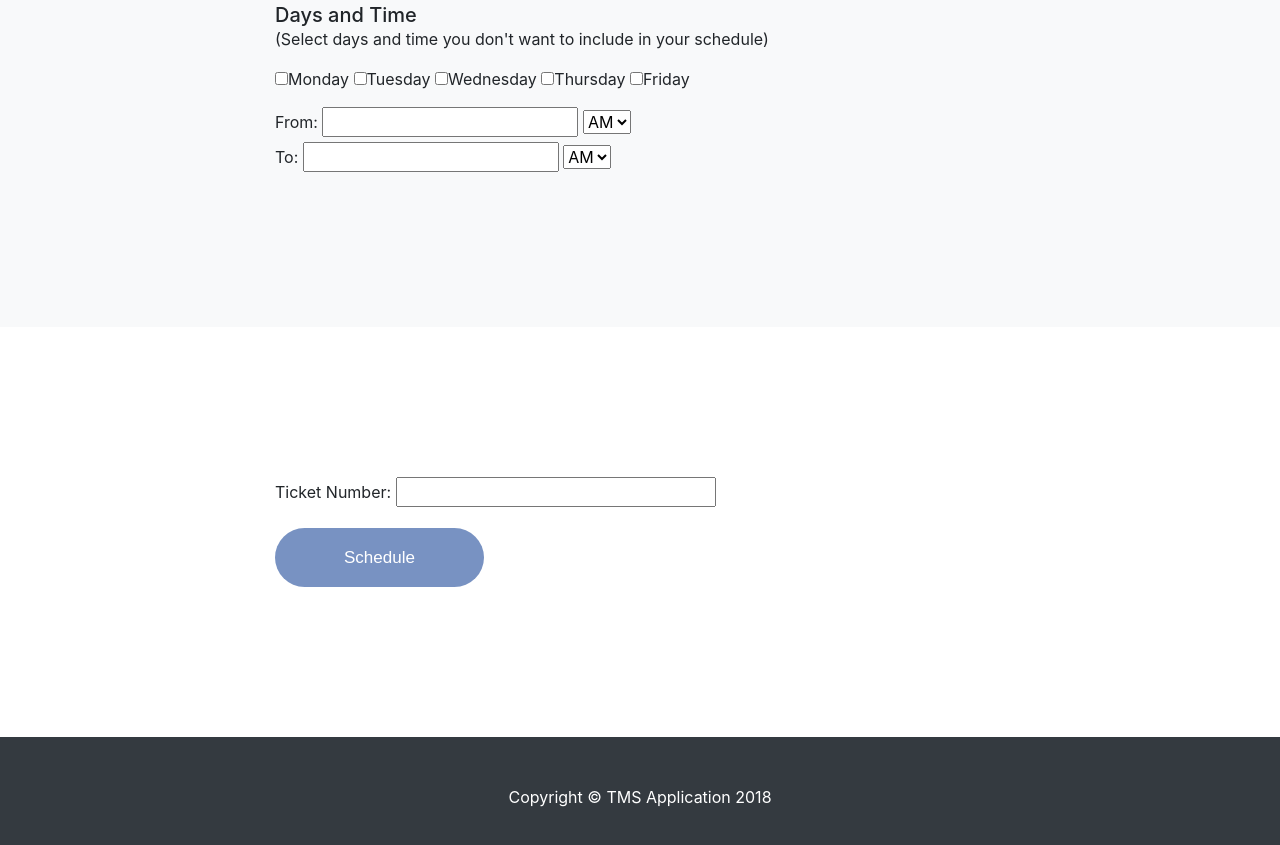
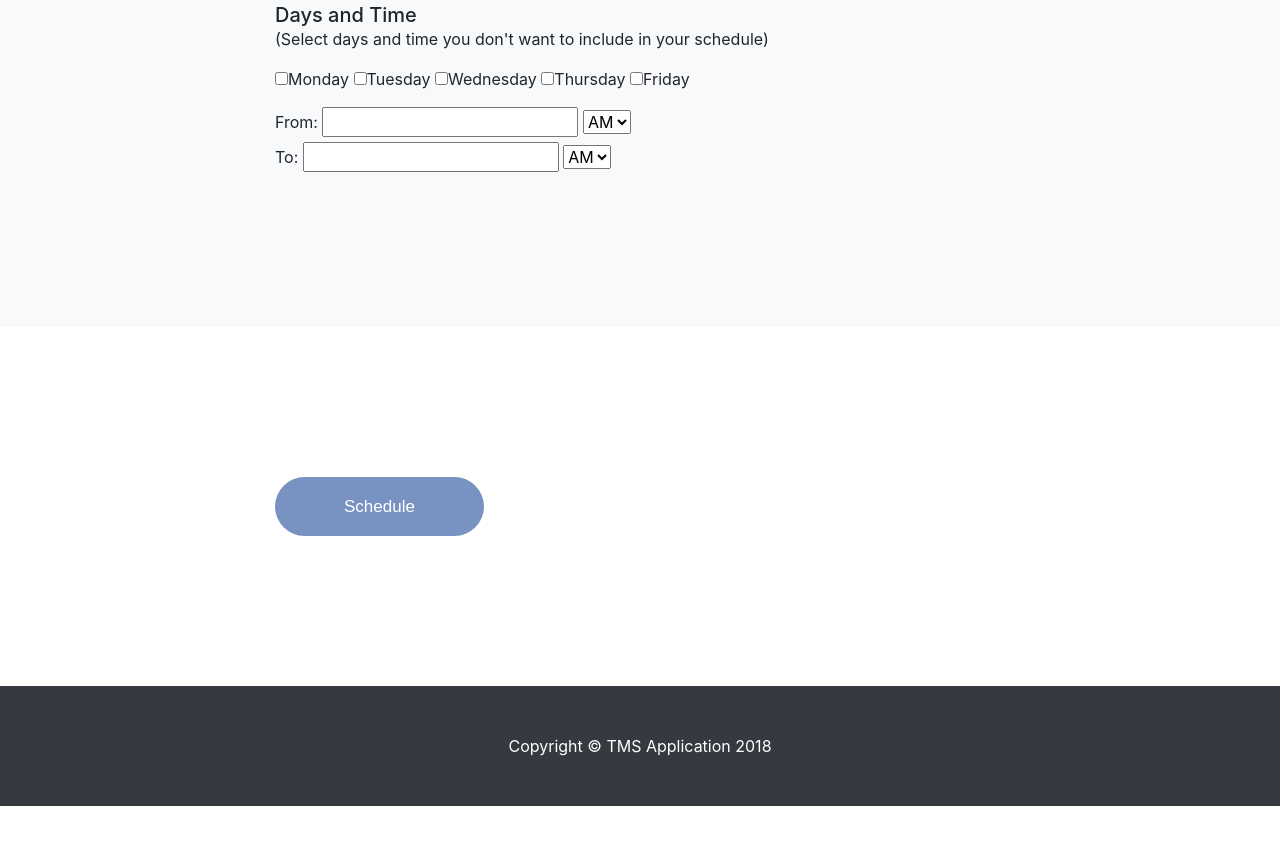
Before and after one commit to wwwApp/CS275_WI2018_FP, a website with bundled scripts: page code/index.html in a window 1280 px wide. Shown: the part 1394-2239 px from the top of the page. After the commit the page ends 2200 px from the top, so only its background shows below. Built offline with nearby package versions, Linux system fonts and the light colour scheme.

Commit message:
Ticket Input commented out

```diff
--- a/code/css/main.css
+++ b/code/css/main.css
@@ -37,9 +37,9 @@ ul {
 	margin-bottom: 0;
 }
 
-#major {
+/*#major {
     width: 15rem;
-}
+}*/
 
 #time {
     margin-top: 1rem;
@@ -47,14 +47,14 @@ ul {
 
 
 /* Schedule Styles */
-#ticketDiv {
+/*#ticketDiv {
 	display: block;
 	padding-bottom: 1rem;
 }
 
 #ticketDiv input {
 	width: 20rem;
-}
+}*/
 
 #btSchedule {
 	background-color:#7892c2;
--- a/code/index.html
+++ b/code/index.html
@@ -157,10 +157,10 @@
       <div class="container">
         <div class="row">
           <div class="col-lg-8 mx-auto">
-            <div id="ticketDiv">
+            <!--<div id="ticketDiv">
               <label>Ticket Number: </label>
               <input type="input" id="ticketNum">
-            </div>
+            </div>-->
             <button class="btn" id="btSchedule" type="button">Schedule</button>
             <div id="displaySchedule"></div>
             <h2 hidden>Schedule</h2>
```
